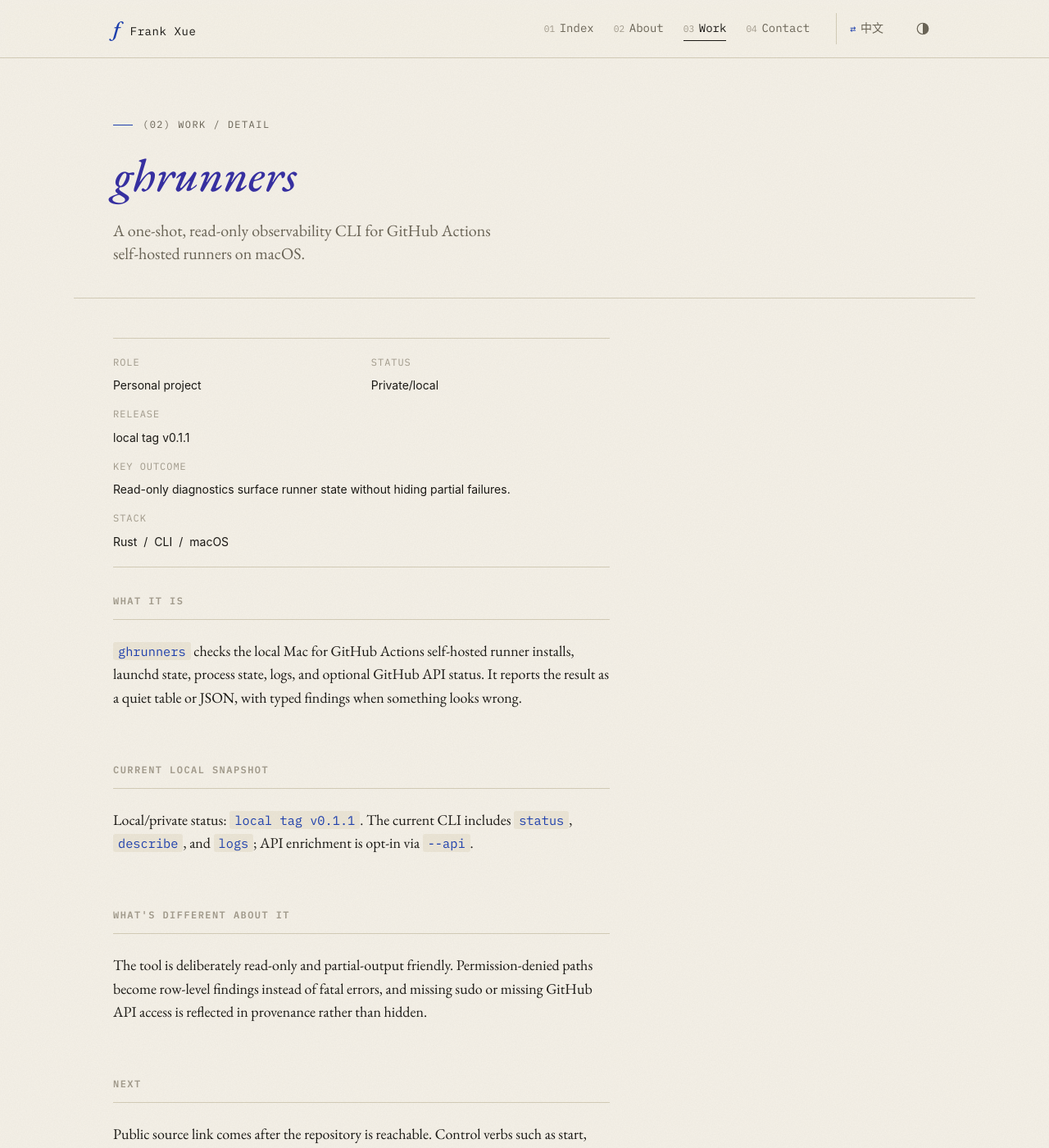
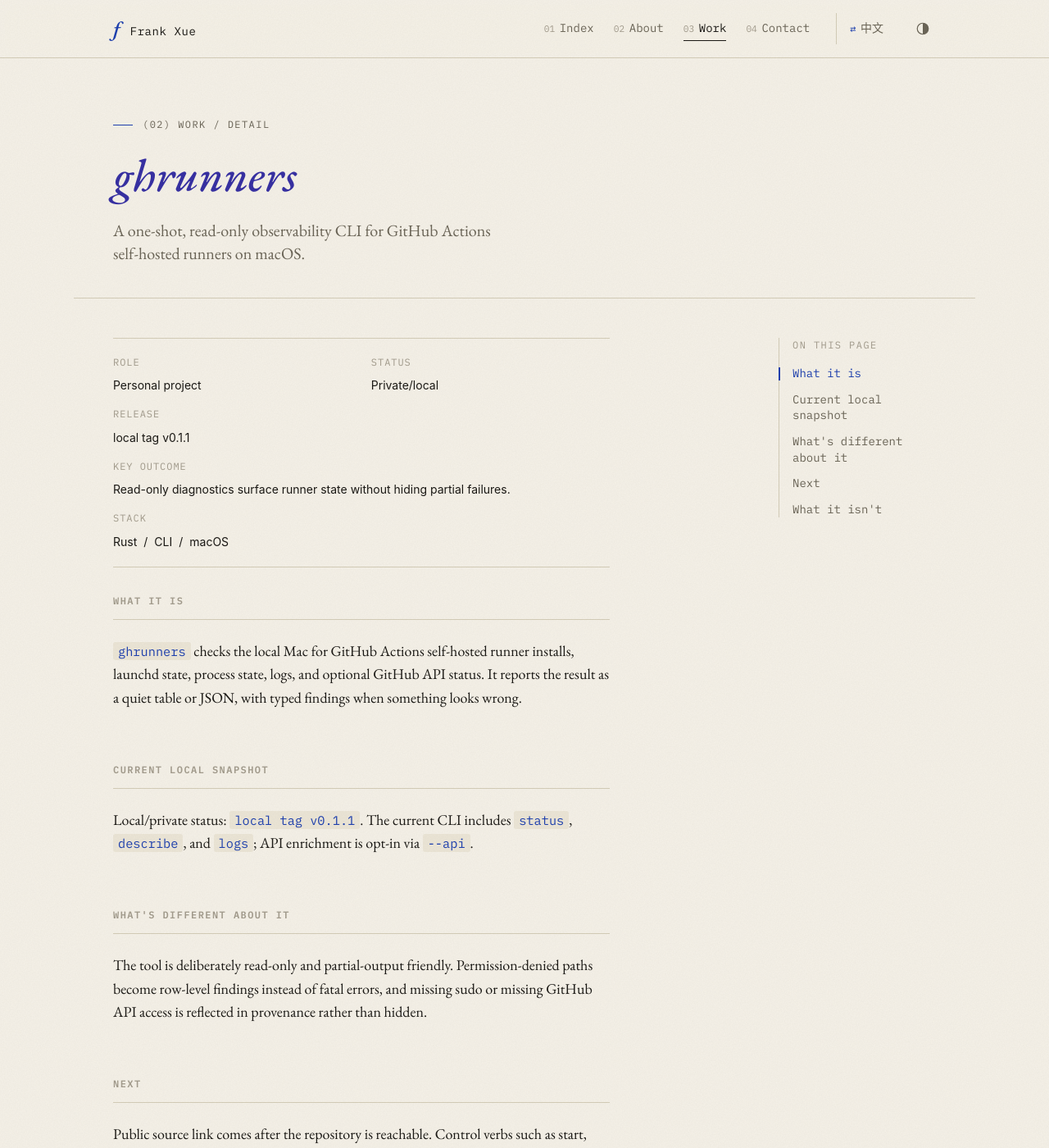
Before and after one commit to frankxue831/frankxue831.github.io, a Jekyll site: the page built from projects/ghrunners.html, in a window 1280 px wide and 1400 px high. Shown: the whole window at 82% size. Built offline with Jekyll 4.4.1, drawn with Linux system fonts in a browser that asks for light colours.

Commit message:
feat(toc): "On this page" contents rail with scroll-spy on detail pages
Build a sticky contents rail from each project detail page's <h2> structure:
lists the sections, tracks the one you're reading (rAF scroll-spy, aria-current
+ accent marker), and jumps on click via plain anchors (global smooth-scroll +
the reduced-motion reset already handle the animation).

- Pure progressive enhancement: rail is 100% JS-injected; CSS hides .toc by
  default and only .has-toc (added by JS) makes the section a 2-col grid. JS
  off / <1024px / <3 headings -> no rail, page unchanged.
- Right-margin placement uses the whitespace beside the 64ch reading column;
  sticky below the site header, hidden under 1024px.
- Tokens only -> dark + print inherit; print hides the rail. scroll-margin-top
  on detail h2 clears the sticky header for anchor jumps.
- Bilingual label via i18n (toc.label en/zh), surfaced to JS through a
  data-toc-label attr emitted only on detail-page bodies. CJK headings slugify
  to stable section-N ids.

Co-Authored-By: Claude Opus 4.7 <noreply@anthropic.com>

```diff
--- a/_data/i18n.yml
+++ b/_data/i18n.yml
@@ -38,6 +38,10 @@ en:
     # word order. Server-rendered aria-label uses `label` as a generic
     # fallback for the brief window before theme.js runs.
     aria_template: "Theme: {current}. Switch to {next}."
+  toc:
+    # Contents rail on project detail pages. Built by contents.js from the
+    # page's <h2> headings; this label is the rail heading + nav aria-label.
+    label: "On this page"
 
 zh:
   html_lang: "zh-CN"
@@ -71,3 +75,5 @@ zh:
     light: "浅色"
     dark: "深色"
     aria_template: "主题：{current}。切换到{next}。"
+  toc:
+    label: "本页内容"
--- a/_layouts/default.html
+++ b/_layouts/default.html
@@ -1,6 +1,6 @@
 {%- assign lang = page.lang | default: 'en' -%}
 {% include head.html %}
-<body class="page page--{{ page.slug | default: 'home' }} lang-{{ lang }}">
+<body class="page page--{{ page.slug | default: 'home' }} lang-{{ lang }}"{% if page.project_slug %} data-toc-label="{{ site.data.i18n[lang].toc.label | escape }}"{% endif %}>
     <div class="grain" aria-hidden="true"></div>
 
     {% include nav.html %}
@@ -15,5 +15,6 @@
     <script src="{{ '/assets/js/theme.js' | relative_url }}" defer></script>
     <script src="{{ '/assets/js/reveal.js' | relative_url }}" defer></script>
     <script src="{{ '/assets/js/decrypt.js' | relative_url }}" defer></script>
+    <script src="{{ '/assets/js/contents.js' | relative_url }}" defer></script>
 </body>
 </html>
--- a/assets/css/style.css
+++ b/assets/css/style.css
@@ -1122,6 +1122,88 @@ body.lang-zh .page-header__lede {
 }
 .project-detail__links a:hover { color: var(--accent); }
 
+/* =========================================================
+   Contents rail ("On this page")
+   Built by contents.js from the page's <h2>s on project detail
+   pages. Sticky scroll-spy nav in the right margin on wide
+   viewports; hidden below 1024px. Tokens only — dark/print
+   inherit via the remapped custom properties.
+   ========================================================= */
+
+/* Anchored / spied headings clear the sticky site header. */
+.project-detail h2 { scroll-margin-top: var(--space-20); }
+
+/* Hidden by default; the wide-viewport block reveals it and turns
+   the reading section into a two-column grid. JS adds .has-toc. */
+.toc { display: none; }
+
+@media (min-width: 1024px) {
+    .section.has-toc {
+        display: grid;
+        grid-template-columns: minmax(0, 1fr) 12rem;
+        column-gap: var(--space-12);
+        align-items: start;
+    }
+    .section.has-toc > .project-detail { grid-column: 1; }
+
+    .toc {
+        display: block;
+        grid-column: 2;
+        position: sticky;
+        top: calc(var(--space-8) + 3.5rem); /* clear the sticky header */
+        align-self: start;
+        font-family: var(--mono);
+        border-left: 1px solid var(--rule);
+        padding-left: var(--space-4);
+    }
+    .toc__label {
+        font-size: var(--text-xs);
+        letter-spacing: 0.12em;
+        text-transform: uppercase;
+        color: var(--fg-subtle);
+        margin-bottom: var(--space-4);
+    }
+    .toc__list {
+        list-style: none;
+        margin: 0;
+        padding: 0;
+        display: flex;
+        flex-direction: column;
+        gap: var(--space-3);
+    }
+    .toc__link {
+        position: relative;
+        display: block;
+        font-size: var(--text-sm);
+        line-height: 1.4;
+        color: var(--fg-muted);
+        transition: color var(--dur) var(--ease);
+    }
+    /* active marker rides the rail rule */
+    .toc__link::before {
+        content: "";
+        position: absolute;
+        left: calc(-1 * var(--space-4) - 1px);
+        top: 0.1em;
+        bottom: 0.1em;
+        width: 2px;
+        background: var(--accent);
+        transform: scaleY(0);
+        transform-origin: top center;
+        transition: transform var(--dur) var(--ease);
+    }
+    .toc__link:hover,
+    .toc__link:focus-visible { color: var(--fg); }
+    .toc__link.is-active { color: var(--accent); }
+    .toc__link.is-active::before { transform: scaleY(1); }
+}
+
+/* Print stays a single reading column — no rail. */
+@media print {
+    .toc { display: none; }
+    .section.has-toc { display: block; }
+}
+
 @media (max-width: 759px) {
     .hero {
         padding-block: var(--space-12) var(--space-10);
--- /dev/null
+++ b/assets/js/contents.js
@@ -0,0 +1,127 @@
+/* Contents rail ("On this page") for project detail pages.
+   Built entirely from the page's <h2> structure — no per-page markup. Adds a
+   sticky rail in the right margin (wide viewports only; CSS hides it < 1024px),
+   tracks the section you're reading (scroll-spy), and jumps on click via plain
+   anchors (global `scroll-behavior: smooth` + the reduced-motion reset in CSS
+   handle the animation, so no JS click handler is needed).
+
+   Pure progressive enhancement: if this never runs, or there's no detail
+   article, or there are too few sections, the page is exactly as it was. */
+(() => {
+  const detail = document.querySelector('.project-detail');
+  if (!detail) return; // not a detail page
+
+  const headings = Array.from(detail.querySelectorAll('h2'));
+  if (headings.length < 3) return; // not worth a rail
+
+  // --- stable, unique ids on each heading -------------------------------
+  const used = new Set();
+  document.querySelectorAll('[id]').forEach((el) => used.add(el.id));
+  const slugify = (s) =>
+    s.toLowerCase().replace(/[^a-z0-9]+/g, '-').replace(/^-+|-+$/g, '');
+  const ensureId = (h, i) => {
+    if (h.id) { used.add(h.id); return h.id; }
+    const base = slugify(h.textContent || '') || ('section-' + (i + 1));
+    let id = base, n = 2;
+    while (used.has(id)) { id = base + '-' + n; n++; }
+    used.add(id);
+    h.id = id;
+    return id;
+  };
+
+  // --- build the rail ----------------------------------------------------
+  const label = (document.body.getAttribute('data-toc-label') || 'On this page').trim();
+  const nav = document.createElement('nav');
+  nav.className = 'toc';
+  nav.setAttribute('aria-label', label);
+
+  const heading = document.createElement('p');
+  heading.className = 'toc__label';
+  heading.textContent = label;
+  nav.appendChild(heading);
+
+  const list = document.createElement('ol');
+  list.className = 'toc__list';
+
+  const links = new Map(); // id -> <a>
+  const ordered = [];      // { id, el } in document order
+  headings.forEach((h, i) => {
+    const id = ensureId(h, i);
+    const item = document.createElement('li');
+    item.className = 'toc__item';
+    const a = document.createElement('a');
+    a.className = 'toc__link';
+    a.href = '#' + id;
+    a.textContent = (h.textContent || '').trim();
+    item.appendChild(a);
+    list.appendChild(item);
+    links.set(id, a);
+    ordered.push({ id: id, el: h });
+  });
+  nav.appendChild(list);
+
+  const section = detail.closest('.section') || detail.parentNode;
+  if (!section) return;
+  section.classList.add('has-toc');
+  section.appendChild(nav); // lands in the grid's right column
+
+  // --- scroll-spy --------------------------------------------------------
+  const header = document.querySelector('.site-header');
+  // A heading becomes "current" once it passes below the sticky header's
+  // bottom edge plus a little reading margin.
+  let offset = 0;
+  const measure = () => { offset = (header ? header.offsetHeight : 0) + 24; };
+  measure();
+
+  let currentId = null;
+  const setActive = (id) => {
+    if (id === currentId) return;
+    currentId = id;
+    links.forEach((a, hid) => {
+      if (hid === id) {
+        a.classList.add('is-active');
+        a.setAttribute('aria-current', 'true');
+      } else {
+        a.classList.remove('is-active');
+        a.removeAttribute('aria-current');
+      }
+    });
+  };
+
+  const computeActive = () => {
+    const doc = document.documentElement;
+    // At the very bottom, the last section is current even if its short
+    // heading never crossed the threshold line.
+    if (window.innerHeight + window.scrollY >= doc.scrollHeight - 2) {
+      return ordered[ordered.length - 1].id;
+    }
+    const line = window.scrollY + offset;
+    let activeId = ordered[0].id;
+    for (let i = 0; i < ordered.length; i++) {
+      const top = ordered[i].el.getBoundingClientRect().top + window.scrollY;
+      if (top <= line) activeId = ordered[i].id;
+      else break; // headings are in document order
+    }
+    return activeId;
+  };
+
+  let ticking = false;
+  const onScroll = () => {
+    if (ticking) return;
+    ticking = true;
+    requestAnimationFrame(() => {
+      setActive(computeActive());
+      ticking = false;
+    });
+  };
+
+  const onResize = () => { measure(); onScroll(); };
+
+  window.addEventListener('scroll', onScroll, { passive: true });
+  window.addEventListener('resize', onResize);
+  window.addEventListener('load', onScroll);
+  // bfcache restore: layout/scroll may differ — recompute.
+  window.addEventListener('pageshow', onScroll);
+
+  setActive(computeActive()); // initial paint
+})();
```
